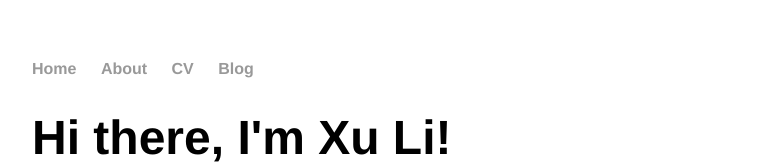
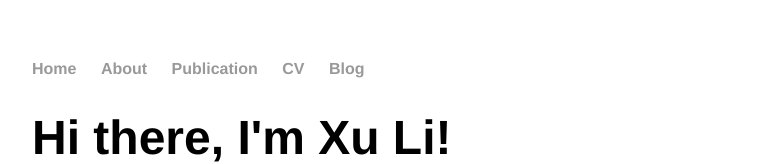
Before and after one commit to xu-li-logic/hsu-li.github.io, a plain HTML site: page index.html in a window 1280 px wide. Shown: the top 164 px of the page, without its empty margins (160-941 px from the left). Drawn offline with Linux system fonts and the light colour scheme.

Commit message:
Update index.html

```diff
--- a/index.html
+++ b/index.html
@@ -4,6 +4,7 @@
 		<title>Xu Li's Homepage</title>
 		<!-- link to main stylesheet -->
 		<link rel="stylesheet" type="text/css" href="/css/main.css">
+		<!-- 百度统计代码 -->
 		<script>
 			var _hmt = _hmt || [];
 			(function() {
@@ -19,6 +20,7 @@ var _hmt = _hmt || [];
     		<ul>
         		<li><a href="/">Home</a></li>
 	        	<li><a href="/about">About</a></li>
+			<li><a href="/publication">Publication</a></li>
         		<li><a href="/cv.pdf" type="application/pdf">CV</a></li>
         		<li><a href="/blog">Blog</a></li>
     		</ul>
```
Lines whose indentation alone changed are shown as unchanged.
